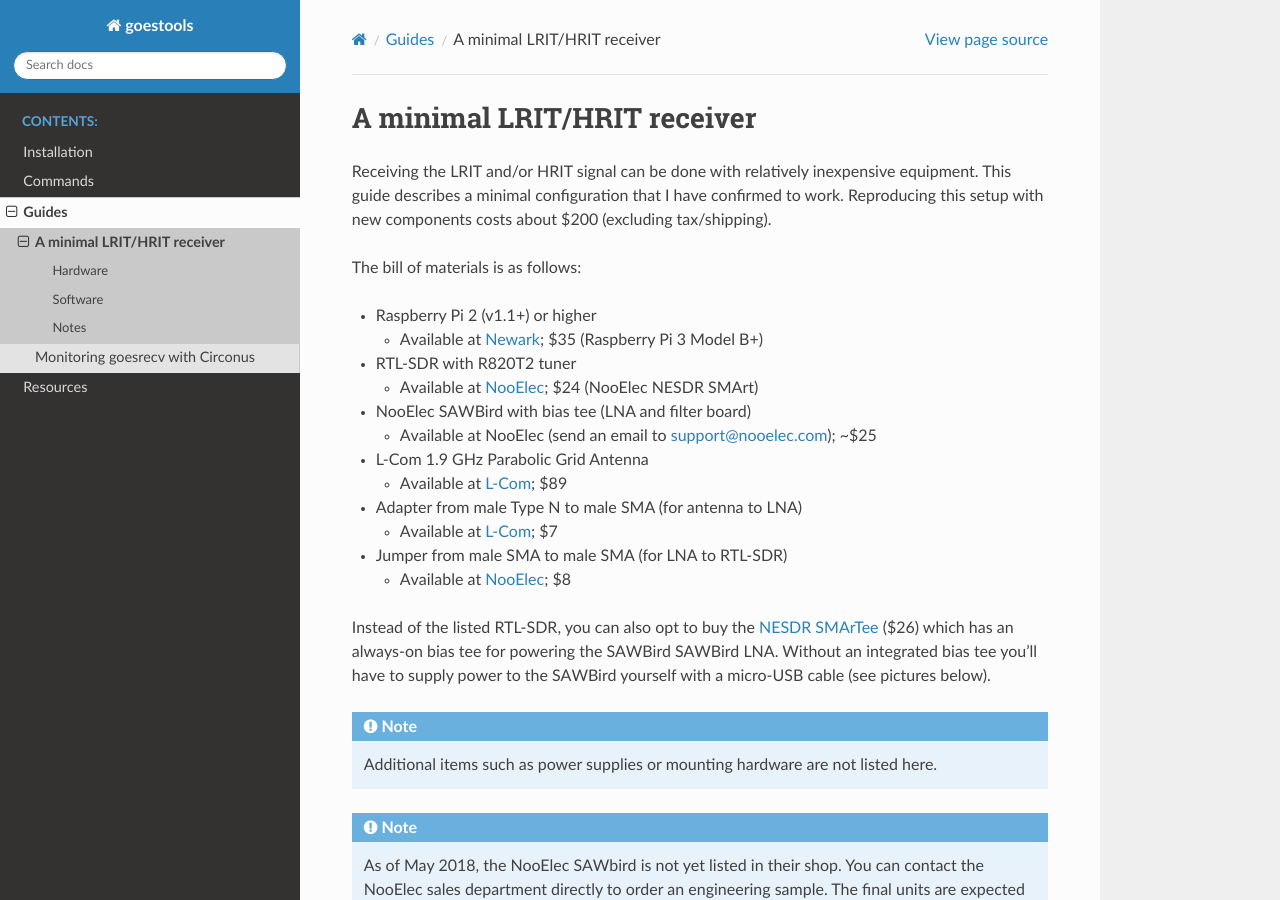
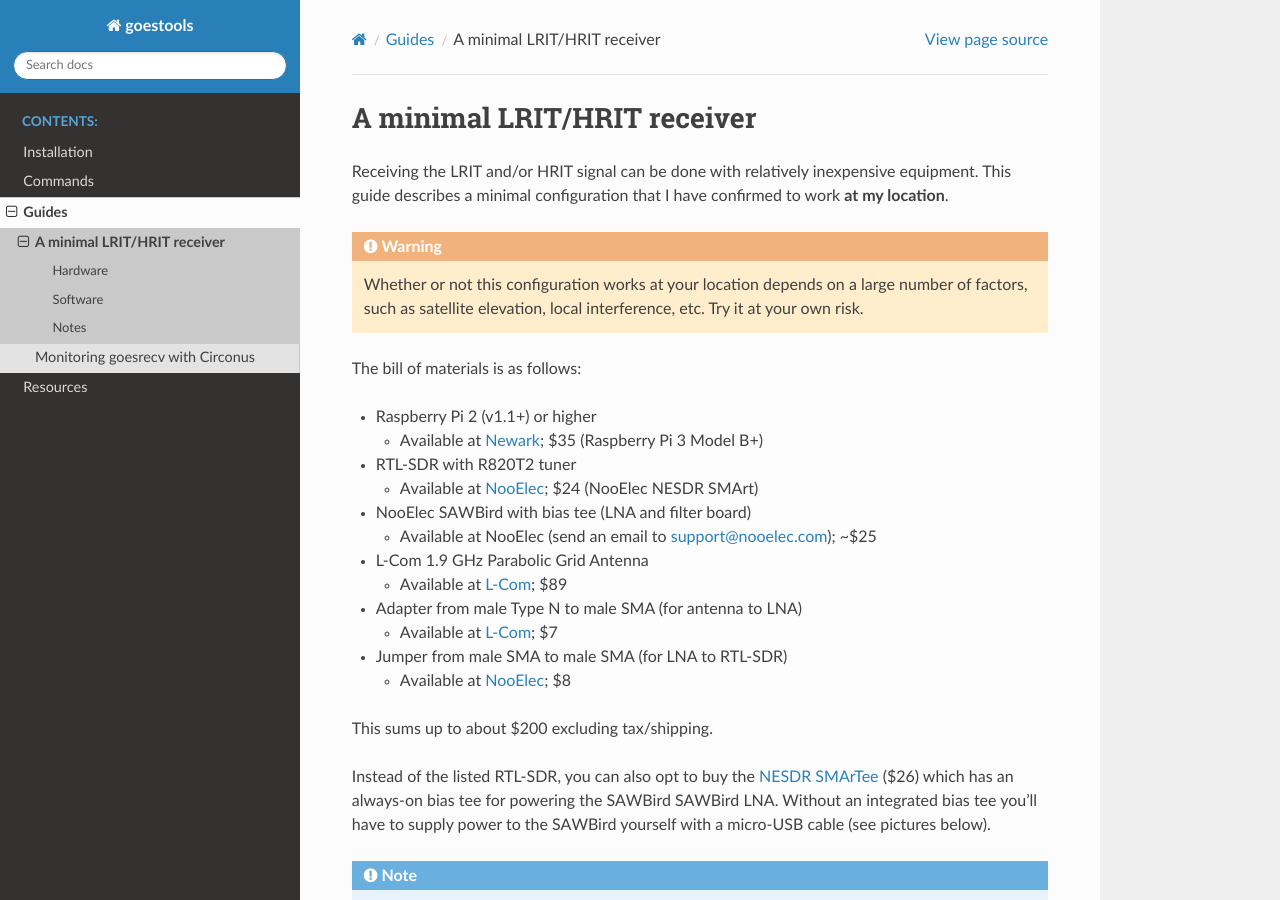
Before and after one commit to pietern/goestools, a Sphinx documentation site: the page built from docs/guides/minimal_receiver.rst, in a window 1280 px wide and 900 px high. Built offline with Sphinx 7.4.7 and the Read the Docs theme 2.0.0, drawn with Linux system fonts in a browser that asks for light colours.

Commit message:
Add disclaimer that it might not work

```diff
--- a/docs/guides/minimal_receiver.rst
+++ b/docs/guides/minimal_receiver.rst
@@ -5,8 +5,13 @@
 
 Receiving the LRIT and/or HRIT signal can be done with relatively
 inexpensive equipment. This guide describes a minimal configuration
-that I have confirmed to work. Reproducing this setup with new
-components costs about $200 (excluding tax/shipping).
+that I have confirmed to work **at my location**.
+
+.. warning::
+
+   Whether or not this configuration works at your location depends on
+   a large number of factors, such as satellite elevation, local
+   interference, etc. Try it at your own risk.
 
 The bill of materials is as follows:
 
@@ -33,6 +38,8 @@
 * Jumper from male SMA to male SMA (for LNA to RTL-SDR)
 
   * Available at NooElec__; $8
+
+This sums up to about $200 excluding tax/shipping.
 
 .. __: http://www.newark.com/raspberry-pi/2773729/sbc-arm-cortex-a53-1gb-sdram/dp/49AC7637
 .. __: http://www.nooelec.com/store/sdr/sdr-receivers/nesdr/nesdr-smart-sdr.html
```
